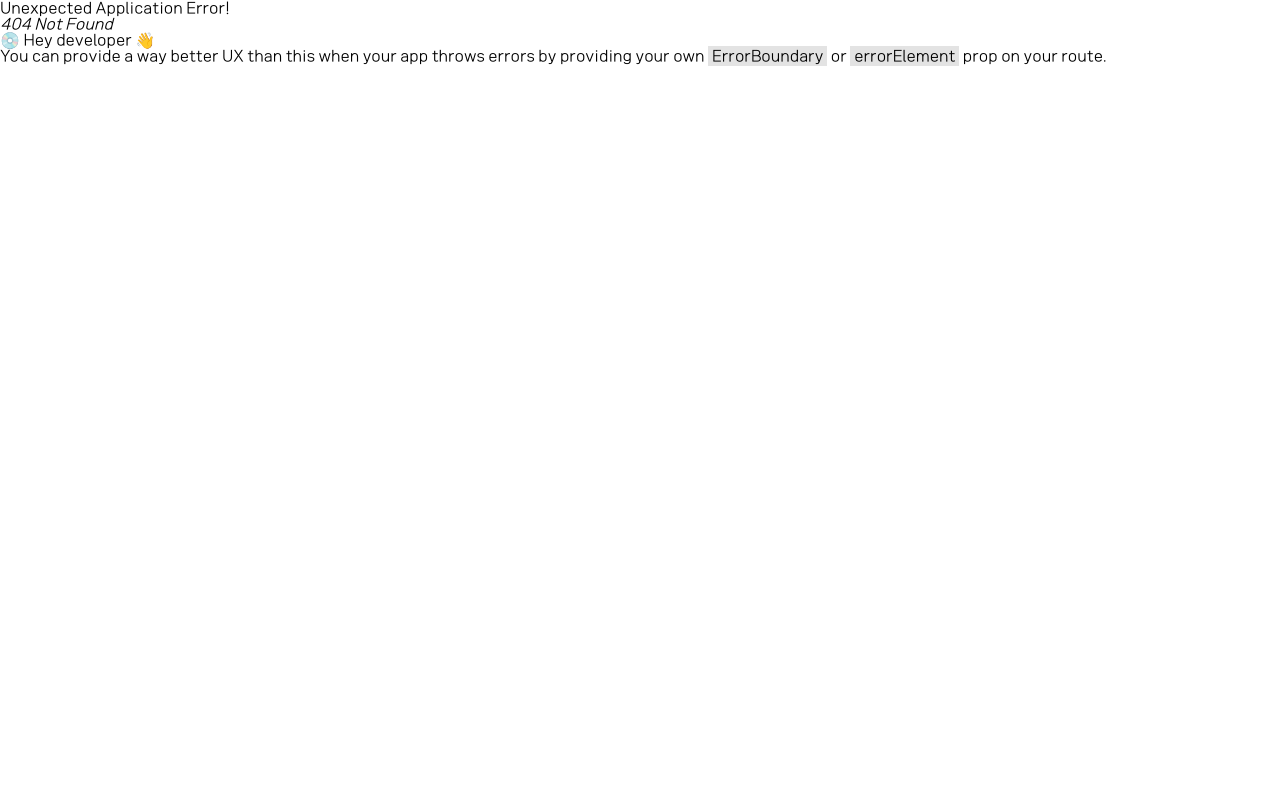
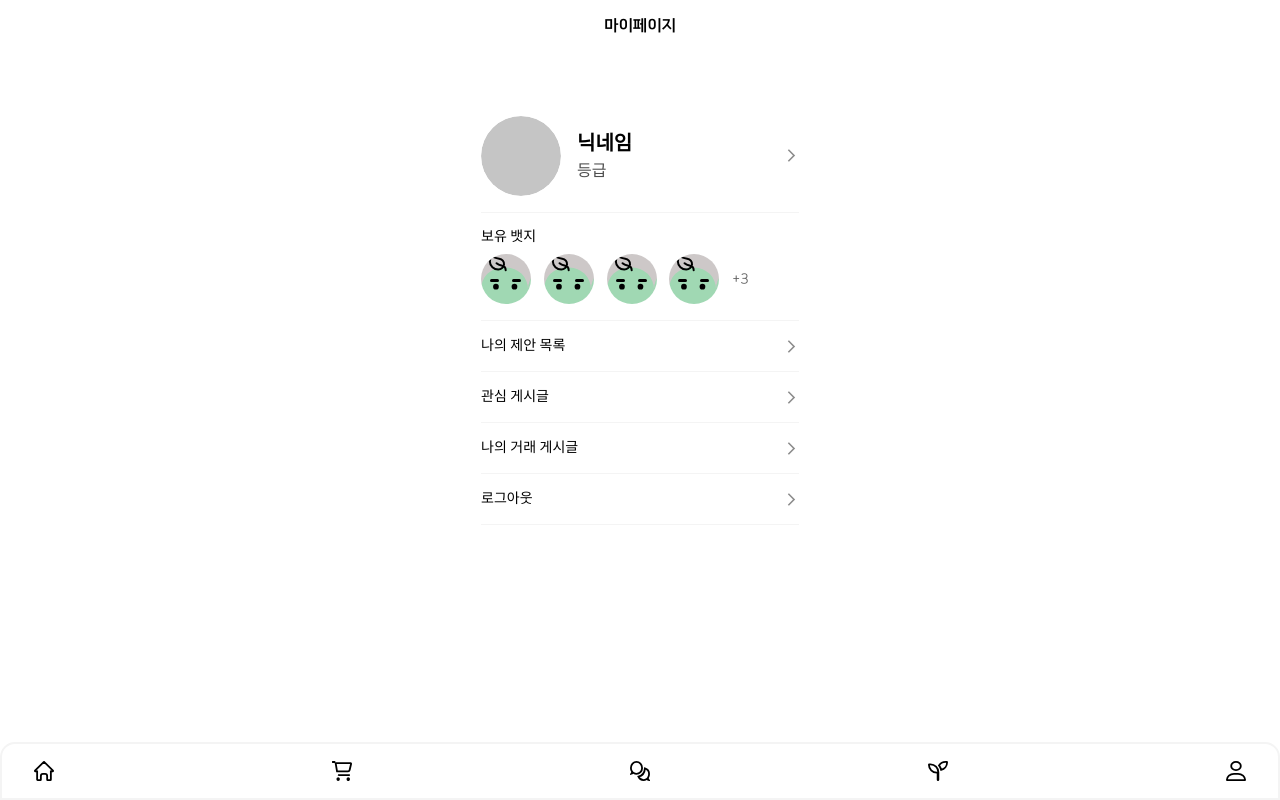
Before and after one commit to makeUgreat/Fullerting, a React (Vite) app in the folder frontend/: page /mypage in a window 1280 px wide. Before the commit this address had no page. Built offline with nearby package versions, Linux system fonts and the light colour scheme.

Commit message:
[feat] : 프로필변경, 제안목록, 게시글, 로그아웃 컴포넌트 구조화

```diff
--- /dev/null
+++ b/frontend/src/components/mypage/Badge.tsx
@@ -0,0 +1,134 @@
+import styled from "styled-components";
+import { useNavigate } from "react-router-dom";
+import arrow from "/src/assets/svg/arrow_forward_ios.svg";
+import pul from "/src/assets/svg/pullleft.svg";
+
+const ProfileContent = styled.div`
+  display: flex;
+  align-items: center;
+  justify-content: space-between;
+  width: 100%;
+`;
+const BadgesContainer = styled.div`
+  display: flex;
+  align-items: center;
+  margin-right: auto; // 오른쪽으로 여백을 줘서 Next와 떨어지게 함
+`;
+
+const Badge = styled.div`
+  width: 3.125rem;
+  height: 3.125rem;
+  border-radius: 50%;
+  background-color: #cdc8c8;
+  margin-right: 0.8rem;
+`;
+
+const AdditionalBadges = styled.div`
+  font-size: 0.875rem; // 추가 뱃지 수의 폰트 사이즈 설정
+  line-height: 3.125rem; // 뱃지 높이에 맞춤
+  color: #606060;
+  margin-right: 0.5rem;
+`;
+
+const ProfileText = styled.div`
+  display: flex;
+  flex-direction: column;
+`;
+
+const Nickname = styled.span`
+  font-family: "GamtanRoad Dotum TTF";
+  color: #000;
+  font-size: 0.875rem;
+  font-style: normal;
+  font-weight: 400;
+  line-height: 1.125rem;
+`;
+
+const Line = styled.hr`
+  background: rgba(244, 244, 244, 1);
+  width: 19.87513rem;
+  height: 0.0625rem;
+`;
+const Maintop = () => {
+  const navigate = useNavigate();
+  const badges = [
+    { imageUrl: pul },
+    { imageUrl: pul },
+    { imageUrl: pul },
+    { imageUrl: pul },
+    { imageUrl: pul },
+    { imageUrl: pul },
+    { imageUrl: pul },
+  ];
+
+  const additionalBadges = badges.length - 4;
+  const goToBadge = () => {
+    navigate("/allbadge");
+  };
+  const goToPropose = () => {
+    navigate("/proposepost");
+  };
+  const goToLike = () => {
+    navigate("/likedpost");
+  };
+  const goToTrans = () => {
+    navigate("/transpost");
+  };
+  const goToLogout = () => {
+    navigate("/logout");
+  };
+
+  return (
+    <>
+      <ProfileContent onClick={goToBadge}>
+        <ProfileText>
+          <Nickname>보유 뱃지</Nickname>
+        </ProfileText>
+      </ProfileContent>
+      <ProfileContent onClick={goToBadge}>
+        <ProfileText></ProfileText>
+        <BadgesContainer>
+          {badges.slice(0, 4).map((badge, index) => (
+            <Badge
+              key={index}
+              style={{ backgroundImage: `url(${badge.imageUrl})` }}
+            />
+          ))}
+          {additionalBadges > 0 && (
+            <AdditionalBadges>+{additionalBadges}</AdditionalBadges>
+          )}
+        </BadgesContainer>
+      </ProfileContent>
+      <Line />
+      <ProfileContent onClick={goToPropose}>
+        <ProfileText>
+          <Nickname>나의 제안 목록</Nickname>
+        </ProfileText>
+        <img src={arrow} alt="" />
+      </ProfileContent>
+      <Line />
+      <ProfileContent onClick={goToLike}>
+        <ProfileText>
+          <Nickname>관심 게시글</Nickname>
+        </ProfileText>
+        <img src={arrow} alt="" />
+      </ProfileContent>
+      <Line />
+      <ProfileContent onClick={goToTrans}>
+        <ProfileText>
+          <Nickname>나의 거래 게시글</Nickname>
+        </ProfileText>
+        <img src={arrow} alt="" />
+      </ProfileContent>
+      <Line />
+      <ProfileContent onClick={goToLogout}>
+        <ProfileText>
+          <Nickname>로그아웃</Nickname>
+        </ProfileText>
+        <img src={arrow} alt="" />
+      </ProfileContent>
+      <Line />
+    </>
+  );
+};
+export default Maintop;
--- /dev/null
+++ b/frontend/src/components/mypage/MyPageTop.tsx
@@ -0,0 +1,72 @@
+import styled from "styled-components";
+import { useNavigate } from "react-router-dom";
+import profileImage from "/src/assets/svg/profileimage.svg";
+import arrow from "/src/assets/svg/arrow_forward_ios.svg";
+
+const ProfileContent = styled.div`
+  display: flex;
+  align-items: center;
+  justify-content: space-between;
+  width: 100%;
+  margin-top: 3rem;
+`;
+
+const ProfileContainer = styled.div`
+  display: flex;
+  align-items: center;
+`;
+
+const ProfileImageContainer = styled.div`
+  width: 5rem;
+  height: 5rem;
+  border-radius: 50%;
+  overflow: hidden;
+  background-image: url(${profileImage});
+  background-size: cover;
+  background-position: center;
+  margin-right: 1rem;
+`;
+
+const ProfileText = styled.div`
+  display: flex;
+  flex-direction: column;
+`;
+
+const Nickname = styled.span`
+  margin-bottom: 0.6rem;
+  color: #000;
+  font-family: "GamtanRoad Dotum TTF";
+  font-size: 1.25rem;
+  font-weight: bold;
+`;
+
+const Grade = styled.span`
+  color: #4f4f4f;
+  font-family: "GamtanRoad Dotum TTF";
+  font-size: 1rem;
+  font-style: normal;
+  font-weight: 400;
+  line-height: 1rem; /* 100% */
+`;
+
+const Maintop = () => {
+  const navigate = useNavigate();
+
+  const goToProfilePage = () => {
+    navigate("/editprofile");
+  };
+
+  return (
+    <ProfileContent onClick={goToProfilePage}>
+      <ProfileContainer>
+        <ProfileImageContainer />
+        <ProfileText>
+          <Nickname>닉네임</Nickname>
+          <Grade>등급</Grade>
+        </ProfileText>
+      </ProfileContainer>
+      <img src={arrow} alt="" />
+    </ProfileContent>
+  );
+};
+export default Maintop;
--- /dev/null
+++ b/frontend/src/pages/profile/AllBadge.tsx
@@ -0,0 +1,20 @@
+import {
+  LayoutMainBox,
+  LayoutInnerBox,
+} from "../../components/common/Layout/Box";
+import { NavBar, TopBar } from "../../components/common/Navigator/navigator";
+const AllBadge = () => {
+  return (
+    <>
+      <TopBar title="보유 뱃지" showBack={false} />
+      <LayoutMainBox>
+        <LayoutInnerBox>
+          <h1>전체뱃지</h1>
+        </LayoutInnerBox>
+      </LayoutMainBox>
+      <NavBar />
+    </>
+  );
+};
+
+export default AllBadge;
--- /dev/null
+++ b/frontend/src/pages/profile/EditProfile.tsx
@@ -0,0 +1,19 @@
+import {
+  LayoutMainBox,
+  LayoutInnerBox,
+} from "../../components/common/Layout/Box";
+import { NavBar, TopBar } from "../../components/common/Navigator/navigator";
+const EditProfile = () => {
+  return (
+    <>
+      <TopBar title="프로필 수정" showBack={false} />
+      <LayoutMainBox>
+        <LayoutInnerBox>
+          <h1>프로필수정</h1>
+        </LayoutInnerBox>
+      </LayoutMainBox>
+      <NavBar />
+    </>
+  );
+};
+export default EditProfile;
--- /dev/null
+++ b/frontend/src/pages/profile/LikedPost.tsx
@@ -0,0 +1,19 @@
+import {
+  LayoutMainBox,
+  LayoutInnerBox,
+} from "../../components/common/Layout/Box";
+import { NavBar, TopBar } from "../../components/common/Navigator/navigator";
+const LikedPost = () => {
+  return (
+    <>
+      <TopBar title="관심 게시물" showBack={false} />
+      <LayoutMainBox>
+        <LayoutInnerBox>
+          <h1>관심 게시물</h1>
+        </LayoutInnerBox>
+      </LayoutMainBox>
+      <NavBar />
+    </>
+  );
+};
+export default LikedPost;
--- /dev/null
+++ b/frontend/src/pages/profile/Logout.tsx
@@ -0,0 +1,19 @@
+import {
+  LayoutMainBox,
+  LayoutInnerBox,
+} from "../../components/common/Layout/Box";
+import { NavBar, TopBar } from "../../components/common/Navigator/navigator";
+const Logout = () => {
+  return (
+    <>
+      <TopBar title="로그아웃" showBack={false} />
+      <LayoutMainBox>
+        <LayoutInnerBox>
+          <h1>로그아웃</h1>
+        </LayoutInnerBox>
+      </LayoutMainBox>
+      <NavBar />
+    </>
+  );
+};
+export default Logout;
--- /dev/null
+++ b/frontend/src/pages/profile/MyPage.tsx
@@ -0,0 +1,34 @@
+import styled from "styled-components";
+import { NavBar, TopBar } from "../../components/common/Navigator/navigator";
+import MyPageTop from "../../components/mypage/MyPageTop";
+import Badge from "../../components/mypage/Badge";
+import { LayoutMainBox } from "../../components/common/Layout/Box";
+import { Line } from "../../components/common/Line";
+
+const LayoutInnerBox = styled.div`
+  display: flex;
+  width: 19.875rem;
+  flex-direction: column;
+  justify-content: center;
+  align-items: center;
+  padding: 1.12rem 0;
+  gap: 0.5rem;
+`;
+
+const MainPage = () => {
+  return (
+    <>
+      <TopBar title="마이페이지" showBack={false} />
+      <LayoutMainBox>
+        <LayoutInnerBox>
+          <MyPageTop />
+          <Line />
+          <Badge />
+        </LayoutInnerBox>
+      </LayoutMainBox>
+      <NavBar />
+    </>
+  );
+};
+
+export default MainPage;
--- /dev/null
+++ b/frontend/src/pages/profile/ProposePost.tsx
@@ -0,0 +1,19 @@
+import {
+  LayoutMainBox,
+  LayoutInnerBox,
+} from "../../components/common/Layout/Box";
+import { NavBar, TopBar } from "../../components/common/Navigator/navigator";
+const ProposePost = () => {
+  return (
+    <>
+      <TopBar title="나의 제안 목록" showBack={false} />
+      <LayoutMainBox>
+        <LayoutInnerBox>
+          <h1>나의 제안 목록</h1>
+        </LayoutInnerBox>
+      </LayoutMainBox>
+      <NavBar />
+    </>
+  );
+};
+export default ProposePost;
--- /dev/null
+++ b/frontend/src/pages/profile/TransPost.tsx
@@ -0,0 +1,19 @@
+import {
+  LayoutMainBox,
+  LayoutInnerBox,
+} from "../../components/common/Layout/Box";
+import { NavBar, TopBar } from "../../components/common/Navigator/navigator";
+const TransPost = () => {
+  return (
+    <>
+      <TopBar title="나의 거래 목록" showBack={false} />
+      <LayoutMainBox>
+        <LayoutInnerBox>
+          <h1>나의 거래 목록</h1>
+        </LayoutInnerBox>
+      </LayoutMainBox>
+      <NavBar />
+    </>
+  );
+};
+export default TransPost;
```
Also changed, not shown: frontend/src/routes/router.tsx (+40 -0 lines), frontend/src/assets/svg/arrow_forward_ios.svg (added), frontend/src/assets/svg/profileimage.svg (added).
